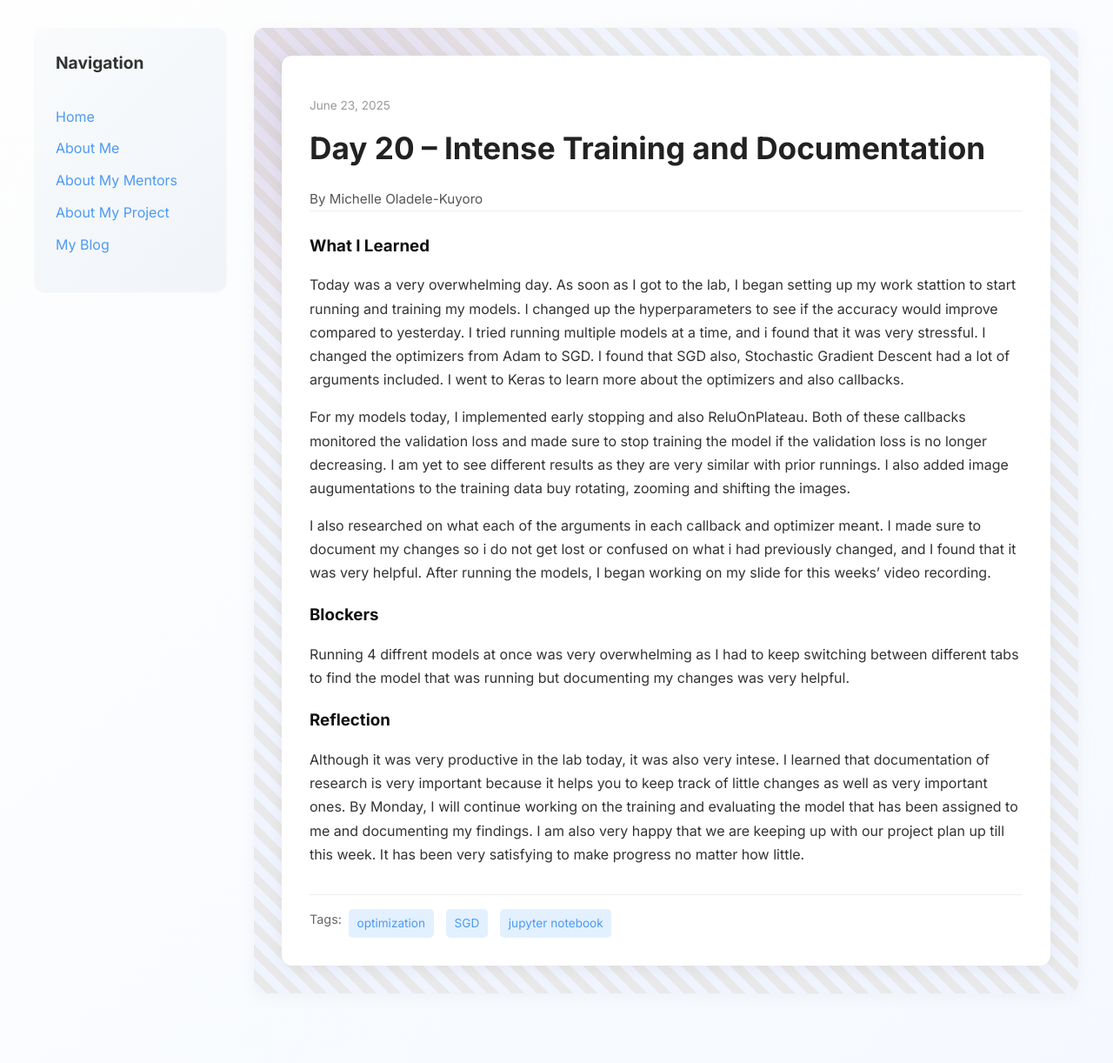
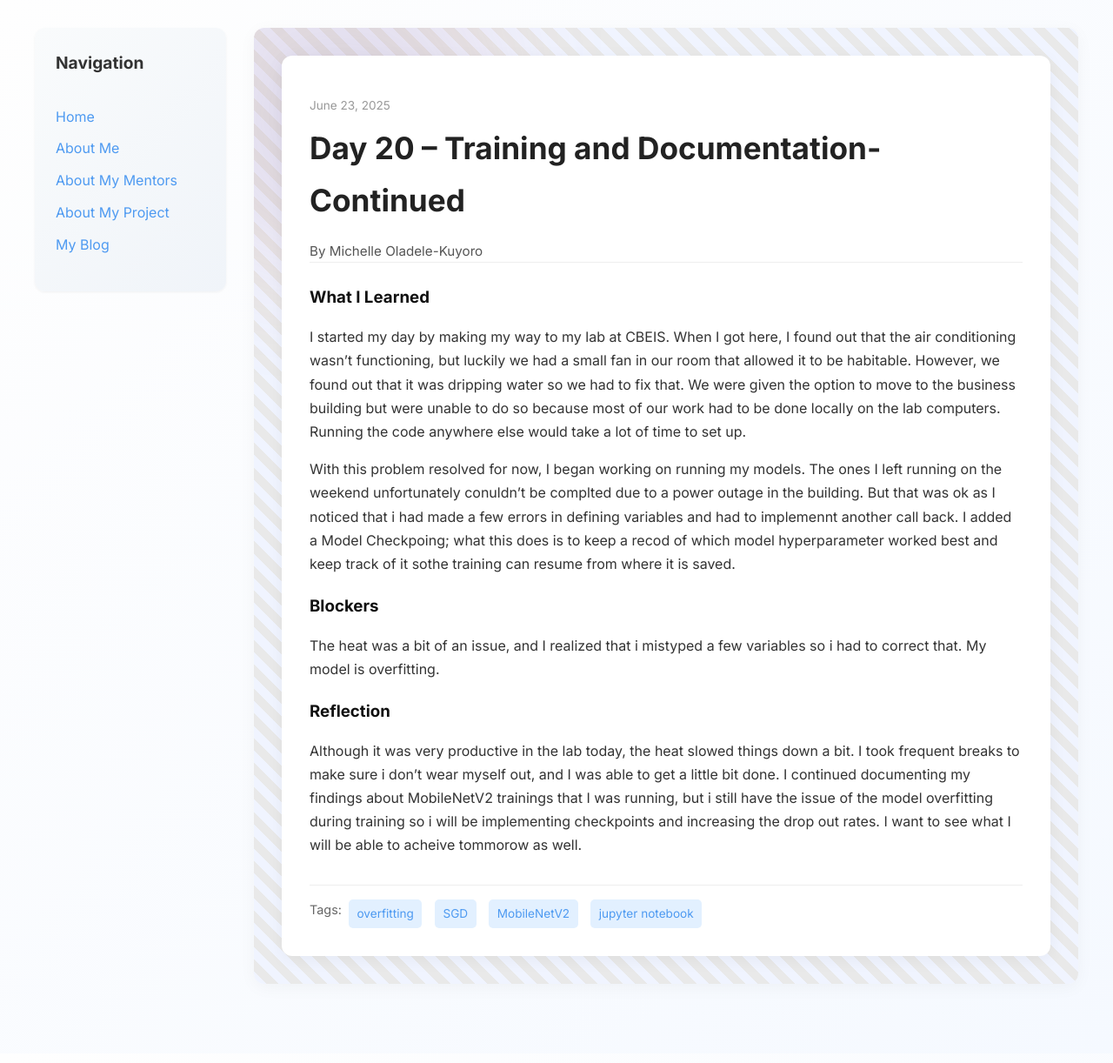
Before and after one commit to Miola585/Miola585.github.io, a Jekyll site: the page built from _posts/2025-06-23-day-20.md, in a window 1280 px wide. Shown: the whole page at 87% size. Built offline with Jekyll 4.4.1, drawn with Linux system fonts in a browser that asks for light colours.

Commit message:
Update 2025-06-23-day-20.md

```diff
--- a/_posts/2025-06-23-day-20.md
+++ b/_posts/2025-06-23-day-20.md
@@ -1,21 +1,20 @@
 ---
 layout: post
-title: "Day 20 – Intense Training and Documentation"
+title: "Day 20 – Training and Documentation- Continued"
 date: 2025-06-23
 author: Michelle Oladele-Kuyoro
 permalink: /day20.html
-tags: ["optimization", "SGD", "jupyter notebook"]
+tags: ["overfitting", "SGD", "MobileNetV2", "jupyter notebook"]
 
 what_i_learned: |
-  Today was a very overwhelming day. As soon as I got to the lab, I began setting up my work stattion to start running and training my models. I changed up the hyperparameters to see if the accuracy would improve compared to yesterday. I tried running multiple models at a time, and i found that it was very stressful. I changed the optimizers from Adam to SGD. I found that SGD also, Stochastic Gradient Descent had a lot of arguments included. I went to Keras to learn more about the optimizers and also callbacks.
+  I started my day by making my way to my lab at CBEIS. When I got here, I found out that the air conditioning wasn't functioning, but luckily we had a small fan in our room that allowed it to be habitable. However, we found out that it was dripping water so we had to fix that. We were given the option to move to the business building but were unable to do so because most of our work had to be done locally on the lab computers. Running the code anywhere else would take a lot of time to set up.
 
-  For my models today, I implemented early stopping and also ReluOnPlateau. Both of these callbacks monitored the validation loss and made sure to stop training the model if the validation loss is no longer decreasing. I am yet to see different results as they are very similar with prior runnings. I also added image augumentations to the training data buy rotating, zooming and shifting the images.
+  With this problem resolved for now, I began working on running my models. The ones I left running on the weekend unfortunately conuldn't be complted due to a power outage in the building. But that was ok as I noticed that i had made a few errors in defining variables and had to implemennt another call back. I added a Model Checkpoing; what this does is to keep a recod of which model hyperparameter worked best and keep track of it sothe training can resume from where it is saved.
 
-   I also researched on what each of the arguments in each callback and optimizer meant. I made sure to document my changes so i do not get lost or confused on what i had previously changed, and I found that it was very helpful. After running the models, I began working on my slide for this weeks' video recording.
 
 blockers: |
-  Running 4 diffrent models at once was very overwhelming as I had to keep switching between different tabs to find the model that was running but documenting my changes was very helpful.
+  The heat was a bit of an issue, and I realized that i mistyped a few variables so i had to correct that. My model is overfitting.
 
 reflection: |
-  Although it was very productive in the lab today, it was also very intese. I learned that documentation of research is very important because it helps you to keep track of little changes as well as very important ones. By Monday, I will continue working on the training and evaluating the model that has been assigned to me and documenting my findings. I am also very happy that we are keeping up with our project plan up till this week. It has been very satisfying to make progress no matter how little.
+  Although it was very productive in the lab today, the heat slowed things down a bit. I took frequent breaks to make sure i don't wear myself out, and I was able to get a little bit done. I continued documenting my findings about MobileNetV2 trainings that I was running, but i still have the issue of the model overfitting during training so i will be implementing checkpoints and increasing the drop out rates. I want to see what I will be able to acheive tommorow as well.
 ---
```
